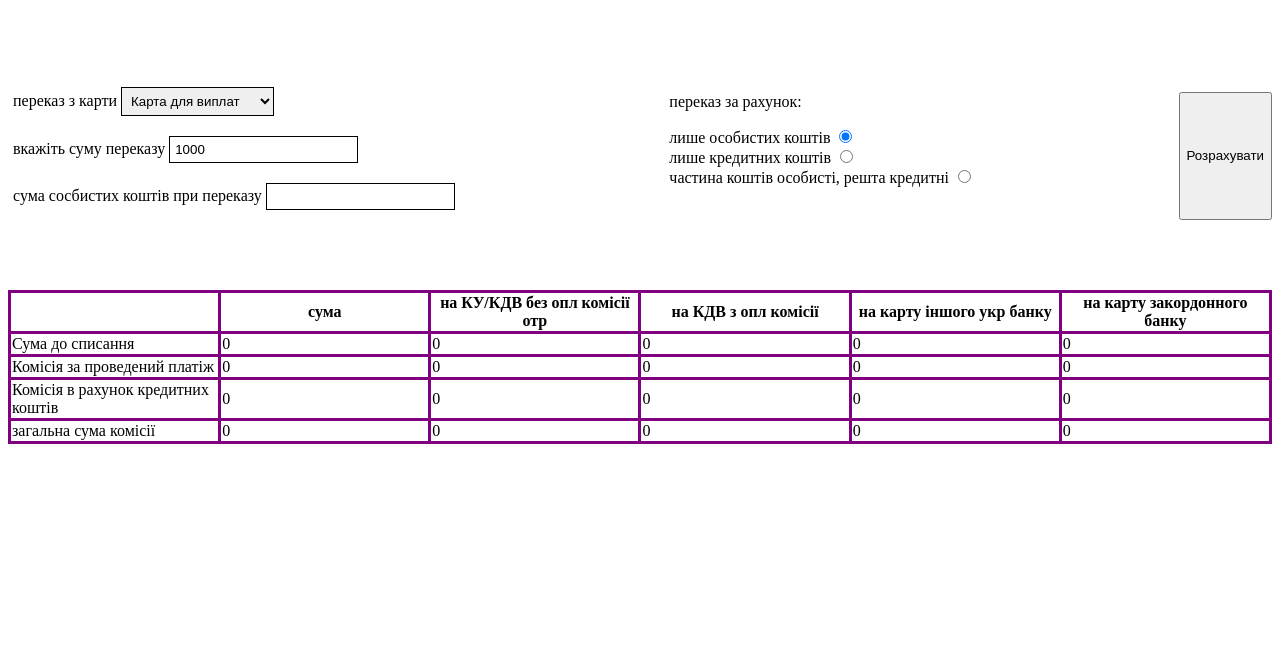
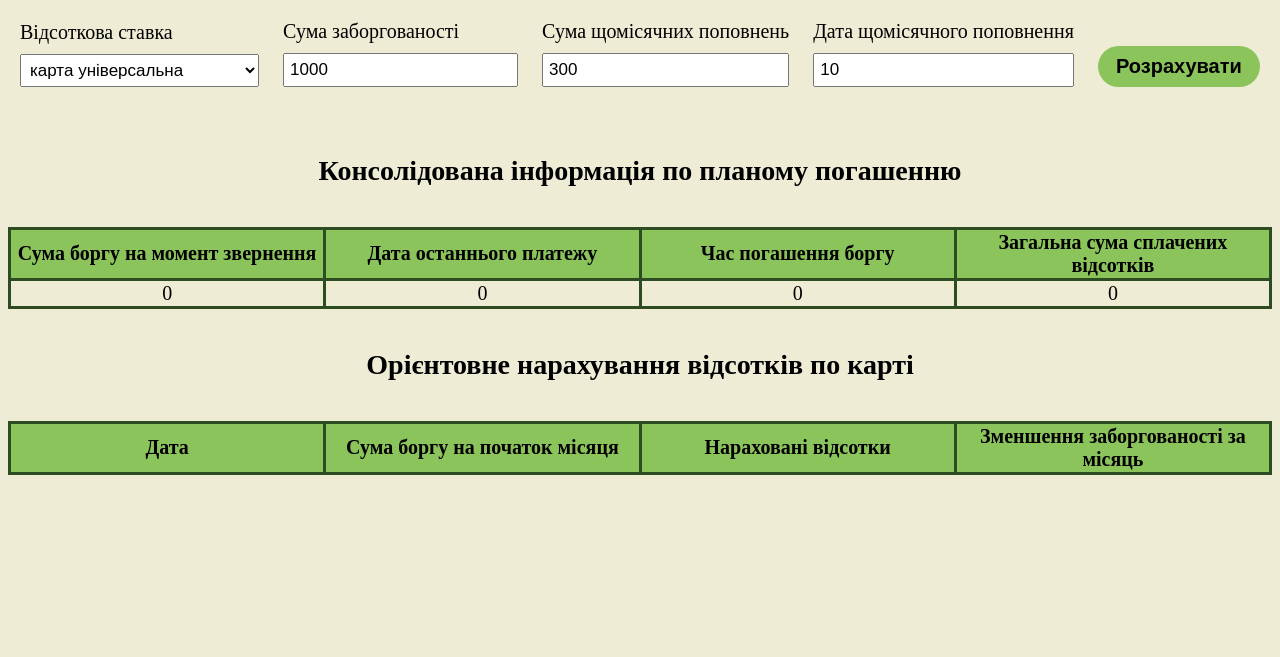
Before and after one commit to Musiyan98/percentages, a plain HTML site: page index.html in a window 1280 px wide. Shown: the part 143-800 px from the top of the page. Drawn offline with Linux system fonts and the light colour scheme.

Commit message:
criate html

```diff
--- a/index.html
+++ b/index.html
@@ -4,105 +4,81 @@
    <meta charset="UTF-8">
    <meta http-equiv="X-UA-Compatible" content="IE=edge">
    <meta name="viewport" content="width=device-width, initial-scale=1.0">
-   <link rel="stylesheet" href="./css/styles.min.css">
+   <link rel="stylesheet" href="/css/credit-procent.min.css">
    <title>Калькулятор Відсотків</title>
 </head>
 <body>
+   <h1 class="page-title">Орієнтовний час погашення заборгованості по КУ</h1>
 
-   <h1 class="page-title">КОМІСІЇ ПРИ ПЕРЕКАЗАХ З КАРТИ</h1>
+   <form class="procent">
+      <label class="input-label procent-valeu-label">
+         <span class="procent-valeu-text">Відсоткова ставка</span>
+         <select  class="input-value procent-valeu" id="procent-valeu">
+            <option value="3.4">карта універсальна</option>
+            <option value="3.5">карта універсальна GOLD</option>
+            <!-- <option value="custom">Своє Значення</option> -->
+         </select>
+      </label>
 
-   <form class="commission">
-      <div class="column">
-         <label class="commission__label" for="type-card">
-            <span class="commission__label-text"> переказ з карти</span>
-            <select  class="commission__input" id="type-card">
-               <option value="kdv">Карта для виплат</option>
-               <option value="ku">карта універсальна</option>
-            </select>
-         </label>
-         <label class="commission__label" for="transfer-amount">
-            <span class="commision__label-text"> вкажіть суму переказу</span>
-            <input class="commission__input" value="1000" id="transfer-amount" type="number">
-         </label>
-         <label class="commission__label commission__label-unnecessarily" for="own-funds">
-            <span class="commision__label-text"> сума сосбистих коштів при переказу</span>
-            <input class="commission__input commission__input-unnecessarily" id="own-funds" type="number">
-         </label>
-      </div>
-      <div class="type-of-money-radio">
-         <p>переказ за рахунок:</p>
-      <label for="only-own-funds">
-         лише особистих коштів
-         <input type="radio" checked name="type-money" class="type-money" id="only-own-funds" value="only-own-funds">
-      </label> <br>
-      <label for="only-credit-funds">
-         лише кредитних коштів
-         <input type="radio" name="type-money" class="type-money" id="only-credit-funds" value="only-credit-funds">
-      </label><br>
-      <label for="mix-funds">
-         частина коштів особисті, решта кредитні
-         <input type="radio"  name="type-money" class="type-money" id="mix-funds" value="mix-funds">
+      <label class="input-label amount-debit">
+         Сума заборгованості
+         <input value="1000" id="amount-debit" class="input-value" type="number">
       </label>
-   </div>
 
-      <button type="button" id="send-value">Розрахувати</button>
+      <label class="input-label amount-fill">
+         Сума щомісячних поповнень
+         <input value="300" id="amount-fill" class="input-value" type="number">
+      </label>
+
+      <label class="input-label date-fill">
+         Дата щомісячного поповнення
+         <input value="10" id="date-fill" class="input-value" type="number">
+      </label>
+
+      <button type="button" class="send-value" id="send-value">Розрахувати</button>
    </form>
 
+   <table class="total-procent">
+      <caption class="total-procent__title">
+         Консолідована інформація по планому погашенню
+      </caption>
 
-   <table class="commission-table commission-table-ku">
-      <caption class="commission-table__title">
-
-      </caption>
-      <thead class="commission-table__head">
+      <thead class="total-procent__subtitle">
          <tr>
-            <th></th>
-            <th>сума</th>
-            <th>на КУ/КДВ без опл комісії отр</th>
-            <th>на КДВ з опл комісії</th>
-            <th>на карту іншого укр банку</th>
-            <th>на карту закордонного банку</th>
+            <th>Сума боргу на момент звернення</th>
+            <th>Дата останнього платежу</th>
+            <th>Час погашення боргу</th>
+            <th>Загальна сума сплачених відсотків</th>
          </tr>
-       </thead>
-       <tbody class="commission-table__calculations">
-
-         <tr class="amount-payment">
-           <td id="amount-payment-subtitle">Сума до списання</td>
-           <td id="amount-payment-transfer-value">0</td>
-           <td id="amount-payment-commission-on-ku">0</td>
-           <td id="amount-payment-commission-on-kdv">0</td>
-           <td id="amount-payment-commission-ukr-bank">0</td>
-           <td id="amount-payment-commission-foreign-bank">0</td>
+      </thead>
+      <tbody class="total-procent__info">
+         <tr>
+            <td id="total-procent-amount-debit">0</td>
+            <td id="total-procent-last-date">0</td>
+            <td id="total-procent-total-time">0</td>
+            <td id="total-procent-total-value">0</td>
          </tr>
-         <tr class="own-funds">
-           <td id="own-funds-subtitle">Комісія за проведений платіж</td>
-           <td id="own-funds-transfer-value">0</td>
-           <td id="own-funds-commission-on-ku">0</td>
-           <td id="own-funds-commission-on-kdv">0</td>
-           <td id="own-funds-commission-ukr-bank">0</td>
-           <td id="own-funds-commission-foreign-bank">0</td>
-         </tr>
-         <tr class="credit-funds">
-           <td id="credits-funds-subtitle">Комісія в рахунок кредитних коштів</td>
-           <td id="credits-funds-transfer-value">0</td>
-           <td id="credits-funds-commission-on-ku">0</td>
-           <td id="credits-funds-commission-on-kdv">0</td>
-           <td id="credits-funds-commission-ukr-bank">0</td>
-           <td id="credits-funds-commission-foreign-bank">0</td>
-         </tr>
-         <tr class="total-commission">
-           <td id="total-commission-subtitle">загальна сума комісії</td>
-           <td id="total-commission-value">0</td>
-           <td id="total-commission-on-ku">0</td>
-           <td id="total-commission-on-kdv">0</td>
-           <td id="total-commission-ukr-bank">0</td>
-           <td id="total-commission-foreign-bank">0</td>
-         </tr>
-       </tbody>
+      </tbody>
    </table>
 
+   <table class="procent-calculation">
+      <caption class="procent-calculation__title">
+         Орієнтовне нарахування відсотків по карті
+      </caption>
 
+      <thead class="procent-calculation__subtitle">
+         <tr>
+            <th>Дата</th>
+            <th>Сума боргу на початок місяця</th>
+            <th>Нараховані відсотки</th>
+            <th>Зменшення заборгованості за місяць</th>
+         </tr>
+      </thead>
+      <tbody class="procent-calculation__info">
 
-   <!-- <script src="./js/script.js"></script> -->
-   <script src="./js/procent.js"></script>
+      </tbody>
+   </table>
+
+   <script src="./js/credit-procent.js"></script>
 </body>
 </html>
--- /dev/null
+++ b/js/credit-procent.js
@@ -0,0 +1,32 @@
+const typeCard = document.getElementById('procent-valeu');
+const amountDebit = document.getElementById('amount-debit');
+const amountFill = document.getElementById('amount-fill');
+const dateFill = document.getElementById('date-fill');
+const inputValue = document.getElementById('send-value');
+
+const totalProcent = {
+   amountDebit: document.getElementById('total-procent-amount-debit'),
+   lastDate: document.getElementById('total-procent-last-date'),
+   totalTime: document.getElementById('total-procent-total-time'),
+   totalValue: document.getElementById('total-procent-total-value'),
+};
+
+// let procentValeu = Number(typeCard.value);
+// let amountDebitValue = Number(amountDebit.value);
+// let amountFillValue = Number(amountFill.value);
+// let dateFillValue = Number(dateFill.value);
+
+
+inputValue.addEventListener('click', consoleCheck)
+
+function consoleCheck() {
+   let procentValeu = Number(typeCard.value);
+   let amountDebitValue = Number(amountDebit.value);
+   let amountFillValue = Number(amountFill.value);
+   let dateFillValue = Number(dateFill.value);
+
+   console.log(procentValeu);
+   console.log(amountDebitValue);
+   console.log(amountFillValue);
+   console.log(dateFillValue);
+}
--- /dev/null
+++ b/scss/credit-procent.scss
@@ -0,0 +1,87 @@
+body {
+   background-color: #eeecd5;
+   font-size: 20px;
+   }
+
+   .page-title {
+      text-align: center;
+      padding: 40px 0;
+      margin-top: -7px;
+      margin-left: -8px;
+      margin-right: -8px;
+
+      background-color: #8cc45c;
+   }
+
+   .procent {
+      display: flex;
+      justify-content: space-around;
+      align-items: flex-end;
+      margin-bottom: 60px;
+   }
+
+   .input-label {
+      display: flex;
+      flex-direction: column;
+      max-width: 270px;
+      flex-basis: calc((100%-90px)/6);
+      margin: 8px;
+   }
+
+   .input-value {
+      font-size: 17px;
+      padding: 5px;
+      margin-top: 10px;
+      width: calc((100%-90px));
+
+   }
+
+   .send-value {
+      margin: 8px;
+      border: none;
+      background-color: #8cc45c;
+      font-size: 20px;
+      font-weight: 600;
+      line-height: 21px;
+      display: flex;
+      width: 162px;
+      border: none;
+      border-radius: 24px;
+      justify-content: center;
+      align-items: center;
+      padding: 10px 0;
+      transition: box-shadow .25s cubic-bezier(.4,0,.2,1);
+      &:hover,
+      &:focus {
+         box-shadow: 0 8px 30px #287040ba;
+     }
+   }
+
+   .total-procent,
+   .procent-calculation {
+      table-layout: fixed;
+      width: 100%;
+      border-collapse: collapse;
+      margin-bottom: 40px;
+   }
+
+   .total-procent__title,
+   .procent-calculation__title {
+      font-size: 28px;
+      font-weight: 600;
+      margin-bottom: 40px;
+   }
+
+   th, td {
+      border: 3px solid #2e4c22;
+   }
+
+   .total-procent__subtitle,
+   .procent-calculation__subtitle {
+      background-color: #8cc45c;
+   }
+
+   .total-procent__info,
+   .procent-calculation__info {
+      text-align: center;
+   }
--- a/scss/styles.scss
+++ /dev/null
@@ -1,69 +0,0 @@
-table {
-   table-layout: fixed;
-   width: 100%;
-   border-collapse: collapse;
-   // border: 3px solid purple;
-
-   margin-bottom: 40px;
-}
-
-th, td {
-   border: 3px solid purple;
-}
-
-
-.page-title {
-   text-align: center;
-   padding: 70px 0;
-}
-.commission {
-   display: flex;
-   justify-content: space-between;
-   // flex-direction: column;
-
-		&__label {
-         padding: 5px;
-		}
-
-		&__input {
-         margin: 5px;
-         margin-left: 0;
-         padding: 5px;
-         border: 1px solid;
-		}
-
-		&__label-unnecessarily {
-         // display: none;
-		}
-
-		&__input-unnecessarily {
-		}
-}
-.commission-table {
-
-margin-top: 50px;
-
-		&__head {
-		}
-
-		&__calculations {
-		}
-}
-
-.type-of-money-radio {
-   // flex-grow:1;
-}
-
-#send-value {
-   margin-top: 15px;
-}
-
-.column {
-   display: flex;
-   flex-direction: column;
-   align-items:baseline;
-}
-
-.commission-table__title {
-   margin-bottom: 20px;
-}
```
Also changed, not shown: css/credit-procent.css (added), css/credit-procent.min.css (added), css/styles.css (deleted), css/styles.min.css (deleted), 4 other files.
